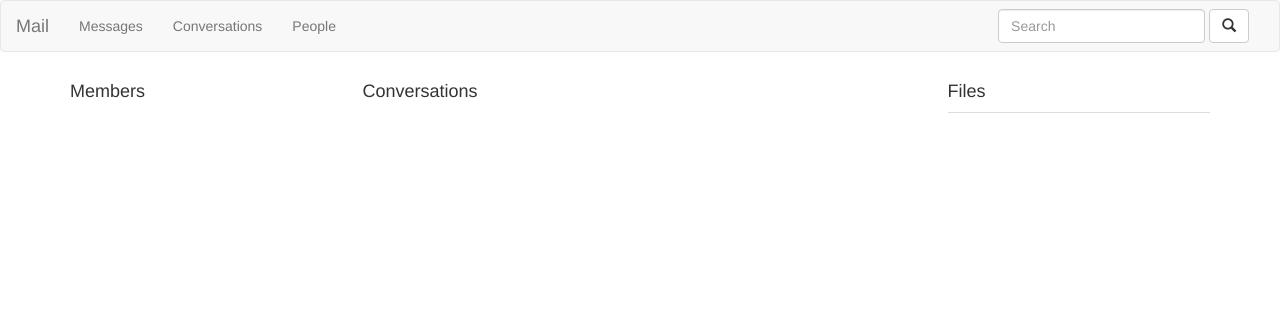
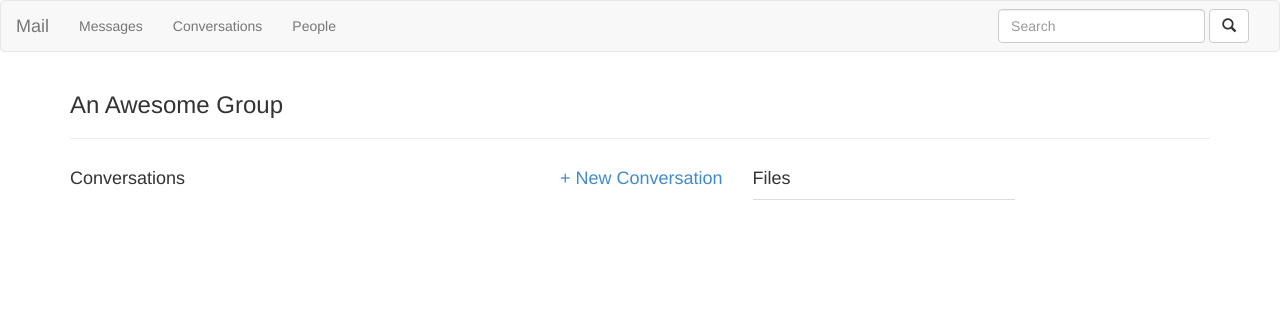
Before and after one commit to thechild/mbox2sql, a Django app: template reader/templates/view_group.html in a window 1280 px wide. Shown: the top 312 px of the page. Run offline with Django 3.2, Linux system fonts and the light colour scheme; the template is opened without the code that fills it, so the values that code supplies are empty; some libraries are stand-ins or nearby versions.

Commit message:
Made these all a bit better

```diff
--- a/reader/templates/people_list.html
+++ b/reader/templates/people_list.html
@@ -13,7 +13,7 @@
     <tbody>
         {% for person in people_list %}
         <tr>
-            <td><a href="{% url 'reader:person' person.id %}">{{ person.name }} __</a></td>
+            <td><a href="{% url 'reader:person' person.id %}">{{ person.name }}</a></td>
             <td><a href="mailto:{{ person.address }}">{{ person.address }}</a></td>
             <td>{{ person.conversations.count }}</td>
             <td>{% if person.newest_conversation %}{{ person.newest_conversation.latest_message_date }}{% else %}-{% endif %}</td>
--- a/reader/templates/view_group.html
+++ b/reader/templates/view_group.html
@@ -4,31 +4,33 @@
 {% block content %}
 
 <div class="row">
-    <div class="col-md-3">
-        <h4>Members</h4>
+    <div class="col-md-12">
+        <!-- Group Name -->
+        <h3>An Awesome Group</h3>
+        <h7>{% for member in group.members %}<a href="{% url 'reader:person' member.id %}">{{ member.name }}</a>{% if not forloop.last %}, {% endif %}{% endfor %}</h7>
+        <hr>
     </div>
-    <div class="col-md-6">
-        <h4>Conversations</h4>
+</div>
+
+
+<div class="row">
+    <div class="col-md-7">
+        <h4>Conversations<span class="pull-right"><a href="#">+ New Conversation</a></span></h4>
     </div>
     <div class="col-md-3">
         <h4>Files</h4>
     </div>
 </div>
 <div class="row">
-    <div class="col-md-3">
-        <table class="table">
-            {% for member in group.members %}
-            <tr>
-                <td><a href="{% url 'reader:person' member.id %}">{{ member.name }}</a></td>
-            </tr>
-            {% endfor %}
-        </table>
-    </div>
-    <div class="col-md-6">
+    <div class="col-md-7">
         <table class="table">
             {% for conversation in group.conversations %}
             <tr>
-                <td><a href="{% url 'reader:conversation' conversation.id %}">{{ conversation.subject }}</a></td>
+                <td>
+                    <div class="row"><div class="col-md-12"><a href="{% url 'reader:conversation' conversation.id %}">{{ conversation.subject }}</a></div></div>
+                    <div class="row"><div class="col-md-1">&nbsp;</div><div class="col-md-11"><h6><a href="{% url 'reader:person' conversation.latest_message.sender.id %}">{{ conversation.latest_message.sender.name }}</a>: {{ conversation.latest_message.snippet }}</h6></div></div>
+                </td>
+                <td>{{ conversation.latest_message_date }}</td>
             </tr>
             {% endfor %}
         </table>
```
Also changed, not shown: reader/templates/person.html (+44 -3 lines).
